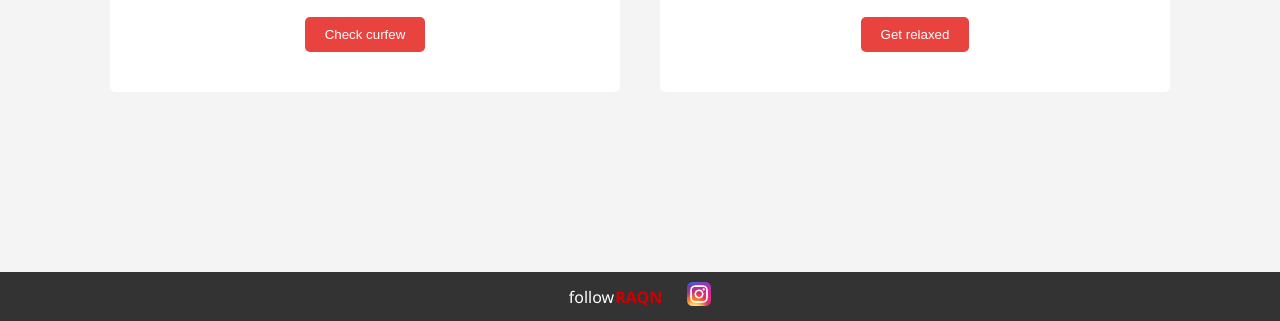
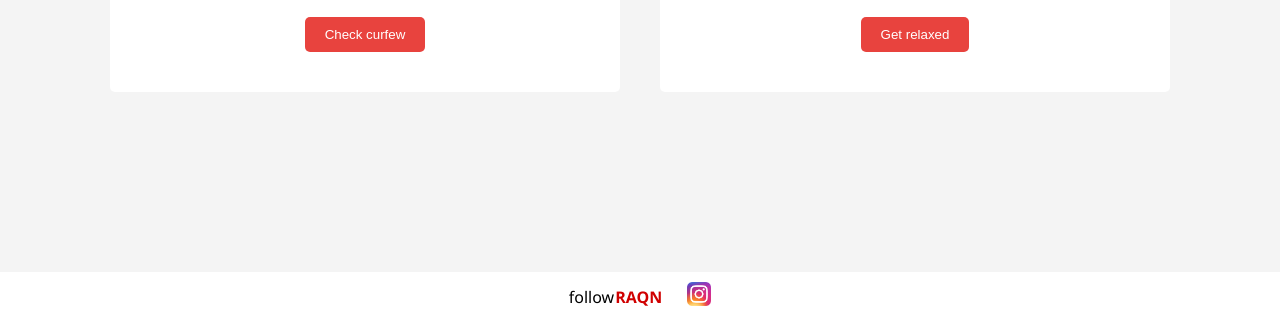
Before and after one commit to TheRedRaqn/splashNOW, a plain HTML site: page Index.html in a window 1280 px wide. Shown: the part 479-800 px from the top of the page. Drawn offline with Linux system fonts and the light colour scheme.

Commit message:
fixed light mode social bar

```diff
--- a/style.css
+++ b/style.css
@@ -92,23 +92,23 @@ header h1 {
     margin: 0 auto;
 }
 
+/* Social Bar (Common styles) */
 .socials-bar {
     position: fixed;
     bottom: 0;
     left: 0;
     right: 0;
     width: 100%;
-    background-color: #333;
-    padding: 10px 0; /* Top and bottom padding */
+    padding: 10px 0;
     display: flex;
-    justify-content: center; /* Centers content horizontally */
+    justify-content: center;
     align-items: center;
     gap: 15px;
     z-index: 1000;
+	background-color: #ffffff; /* white background for light mode */
 }
 
 .socials-bar span {
-    color: #ffffff;
     font-size: 16px;
     margin-right: 10px;
 }
@@ -128,7 +128,7 @@ header h1 {
 }
 
 .socials-bar .follow-text {
-    color: #ffffff; /* white color */
+    color: #000000; /* black color for light mode */
     font-size: 16px;
     margin-right: -14px; /* Negative margin to reduce space */
 }
@@ -139,6 +139,16 @@ header h1 {
     font-weight: bold; /* Bold font for RAQN */
 }
 
+/* Dark Mode adjustments for social bar */
+.dark-mode .socials-bar {
+    background-color: #1e1e1e;
+}
+
+.dark-mode .socials-bar .follow-text,
+.dark-mode .socials-bar a,
+.dark-mode .socials-bar img {
+    color: #f4f4f4;
+}
 
 /* For desktop layout */
 @media (min-width: 768px) {
```
